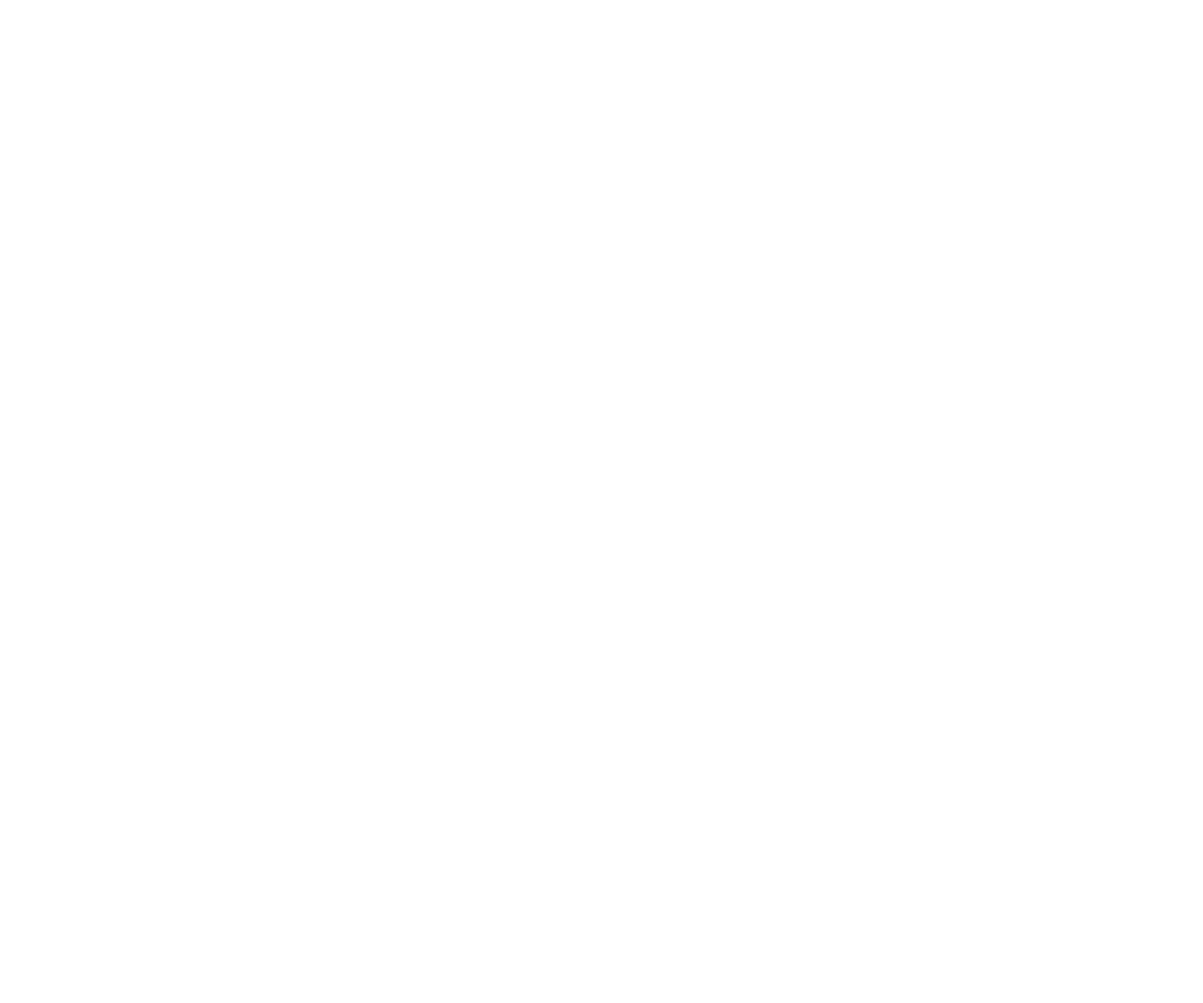
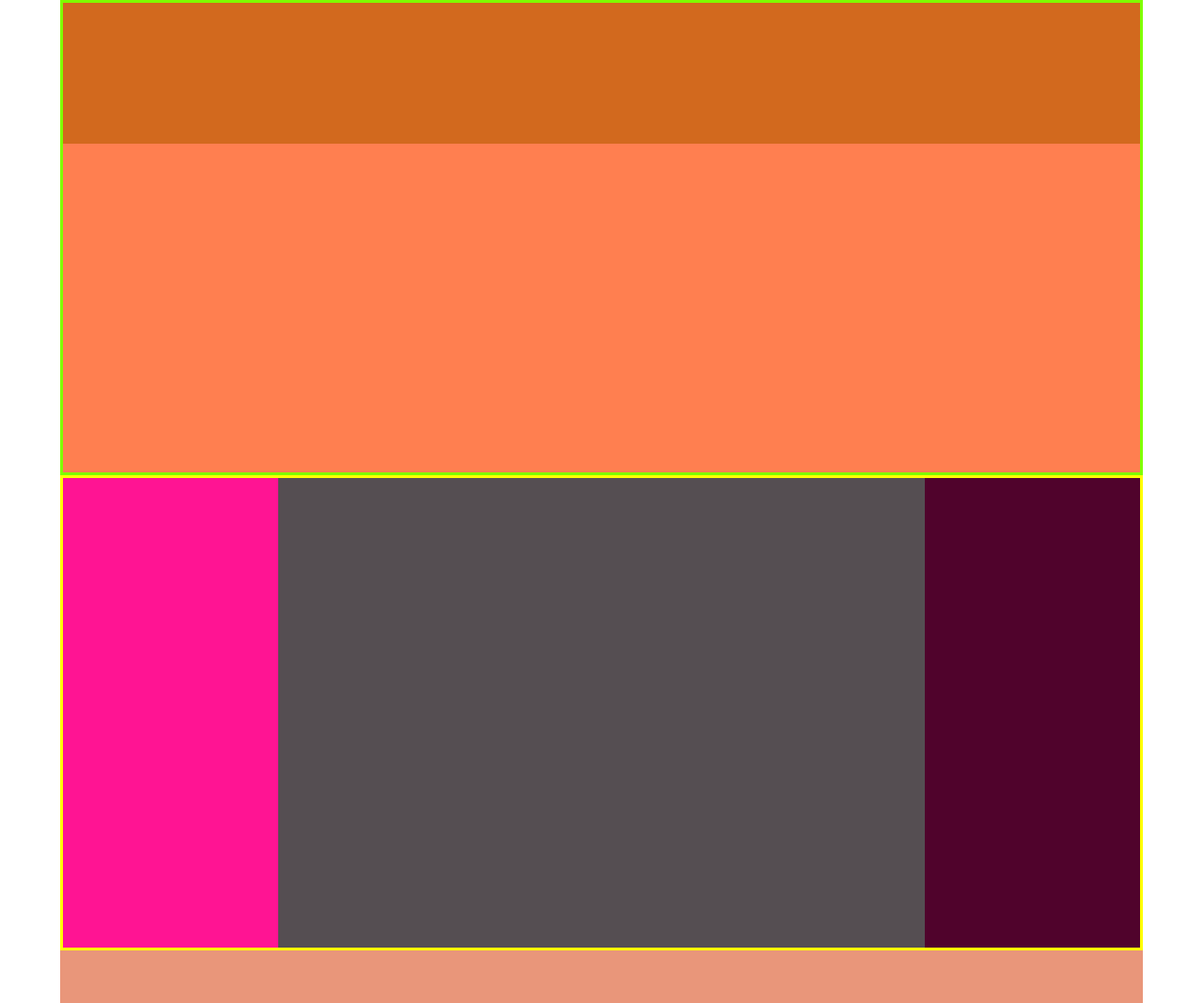
Before and after one commit to paoloferrari97/htmlcss-struttura-wp, a plain HTML site: page index.html in a window 1280 px wide. Shown: the whole page at 94% size. Before the commit the page ends 800 px from the top, so only its background shows below. Drawn offline with Linux system fonts and the light colour scheme.

Commit message:
Organizzo pagina con blocchi colorati

```diff
--- a/css/style.css
+++ b/css/style.css
@@ -8,3 +8,64 @@
     display: table;
     clear: both;
 }
+.container{
+    width: 90%;
+    margin: auto;
+    background-color: aqua;
+}
+
+/* header site */
+
+.header_site{
+    background-color: chartreuse;
+    border: 3px solid chartreuse;
+    width: 100%;
+    height: 506px;
+}
+.header_header{
+    background-color: chocolate;
+    width: 100%;
+    height: 150px;
+}
+.content_header{
+    background-color: coral;
+    width: 100%;
+    height: 350px;
+}
+
+/* /header site */
+
+/* main site */
+.main_conteiner{
+    background-color: yellow;
+    border: 3px solid yellow;
+    width: 100%;
+    height: 506px;
+}
+.aside_left, .aside_right{
+    width: 20%;
+    height: 500px;
+    float: left;
+}
+.aside_left{
+    background-color: deeppink;
+}
+.aside_right{
+    background-color: rgb(80, 3, 44);
+}
+.middle_content{
+    background-color: rgb(85, 78, 82);
+    width: 60%;
+    height: 500px;
+    float: left;
+}
+/* /main site */
+
+/* footer site */
+footer{
+    background-color: darksalmon;
+    border: 3px solid darksalmon;
+    width: 100%;
+    height: 56px;
+}
+/* /footer site */
--- a/index.html
+++ b/index.html
@@ -5,21 +5,39 @@
     <meta http-equiv="X-UA-Compatible" content="IE=edge">
     <meta name="viewport" content="width=device-width, initial-scale=1.0">
     <title>Wordpress</title>
+    <link rel="stylesheet" href="./css/style.css">
 </head>
 <body>
+    <div class="container">
 
         <!-- header site -->
-    <header></header>
+        <header class="header_site">
+            <header class="header_header">
+                <div>
+                    <img src="" alt="" class="logo">
+                    <span class="logo_text"></span>
+                </div>
+                <nav>
+                </nav>
+            </header>
+            <div class="content_header"></div>
+        </header>
         <!-- /header site -->
 
-
         <!-- main site -->
-    <main></main>
+        <main>
+            <div class="main_conteiner">
+                <aside class="aside_left"></aside>
+                <div class="middle_content"></div>
+                <aside class="aside_right"></aside>
+            </div>
+        </main>
         <!-- /main site -->
 
         <!-- footer site -->
         <footer></footer>
         <!-- /footer site -->
 
+    </div>
 </body>
 </html>
```
Lines whose indentation alone changed are shown as unchanged.
